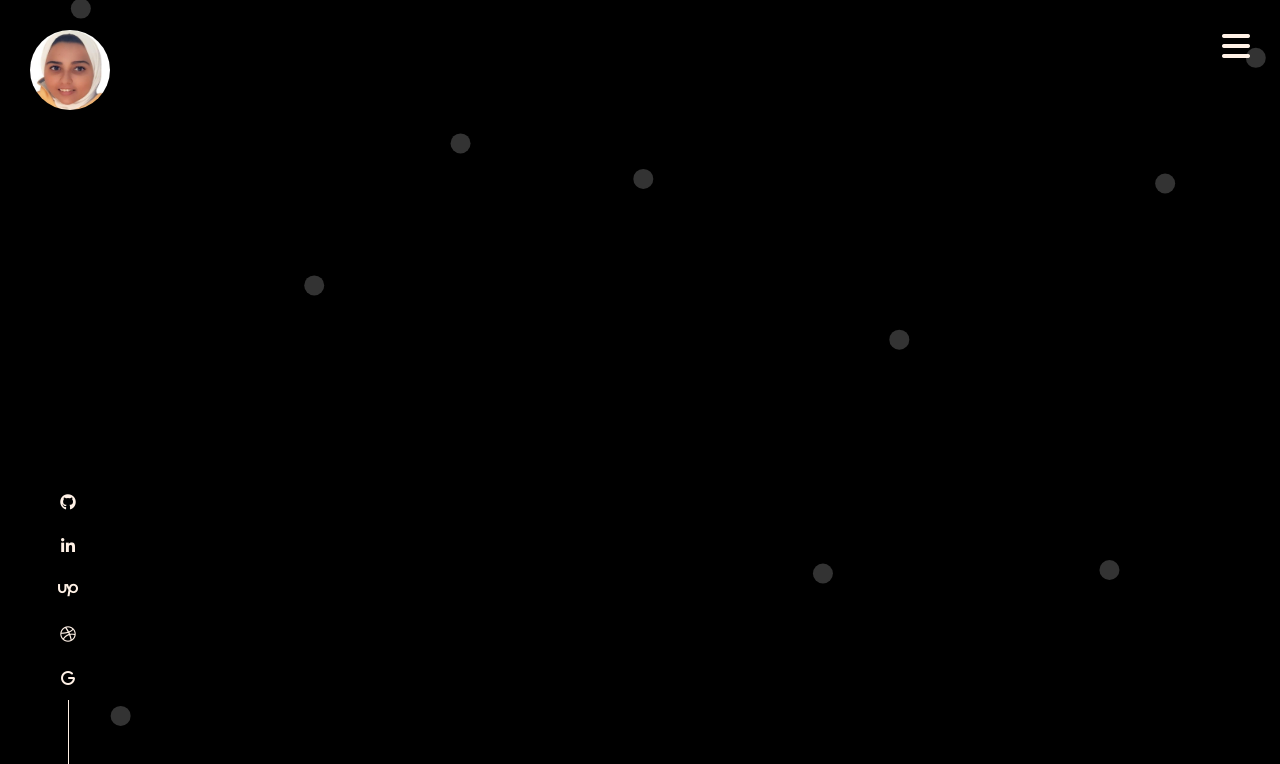
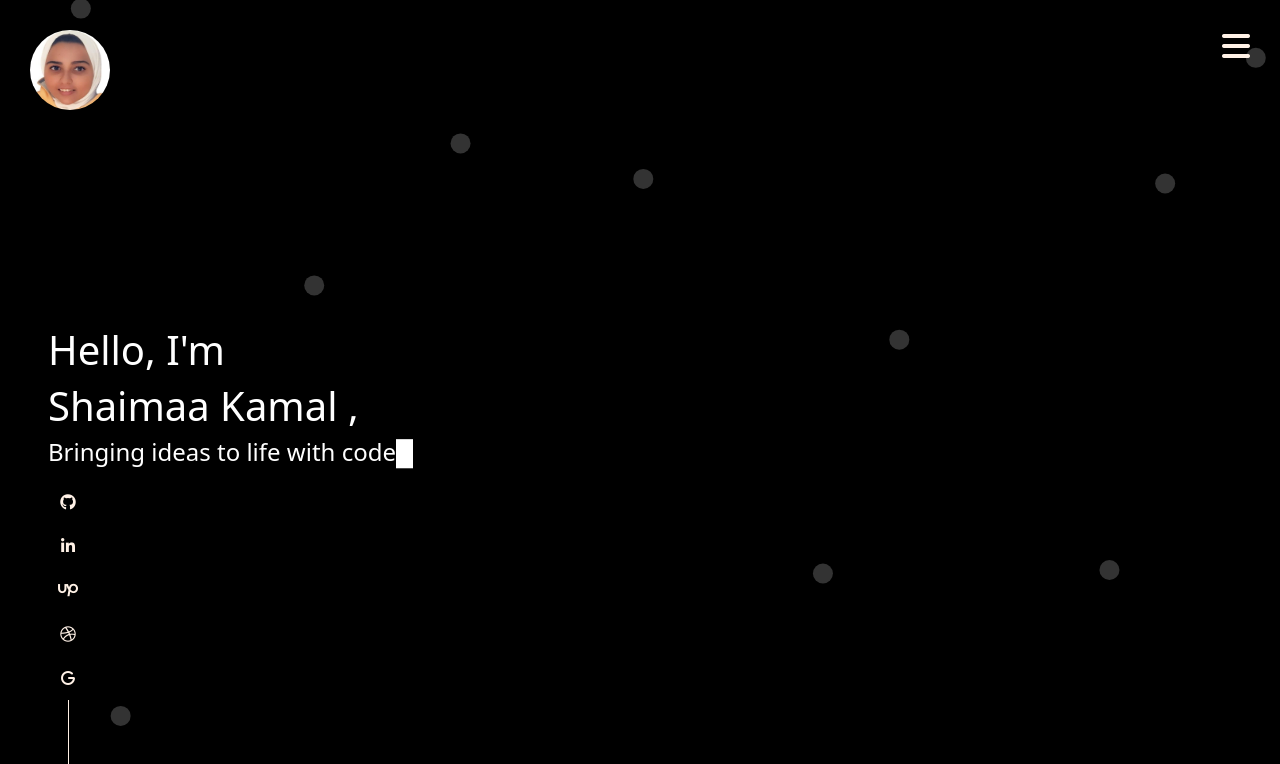
Before and after one commit to ShaimaaAKamal/ShaimaaKamal, an Angular app: page / in a window 1280 px wide. Shown: the top 764 px of the page. Built offline with nearby package versions, Linux system fonts and the light colour scheme; what @tsparticles/angular would draw is missing.

Commit message:
implement typed message in home component
install typed.js package and add it to home component to display position typed messaf=ge effect

```diff
--- a/package.json
+++ b/package.json
@@ -26,6 +26,7 @@
     "gsap": "^3.12.7",
     "rxjs": "~7.8.0",
     "tslib": "^2.3.0",
+    "typed.js": "^2.1.0",
     "zone.js": "~0.15.0"
   },
   "devDependencies": {
--- a/src/app/Components/mainComponents/home/home.component.html
+++ b/src/app/Components/mainComponents/home/home.component.html
@@ -1,3 +1,10 @@
 
 <ngx-particles id="tsparticles"></ngx-particles>
 <!-- <app-moving-circle></app-moving-circle> -->
+<section class="home text-white  vh-100 d-flex align-items-center ps-5">
+  <div class="">
+     <h1  class="fs-0 text-pink">Hello, I'm</h1>
+     <h2 class="h1 fs-0 text-pink" >Shaimaa Kamal ,</h2>
+    <h4><span class="typing-element text-babyBlue"></span></h4>
+  </div>
+</section>
--- a/src/app/Components/mainComponents/home/home.component.ts
+++ b/src/app/Components/mainComponents/home/home.component.ts
@@ -1,6 +1,7 @@
 import { Component } from '@angular/core';
 import { ISourceOptions, tsParticles} from '@tsparticles/engine';
 import { loadSlim } from '@tsparticles/slim';
+import Typed from 'typed.js';
 
 @Component({
   selector: 'app-home',
@@ -118,117 +119,24 @@ export class HomeComponent {
   detectRetina: true,
 };
 
-// particlesOptions: ISourceOptions = {
-//   particles: {
-//     number: {
-//       value: 200,
-//       density: {
-//         enable: true,
-//       },
-//     },
-//     color: {
-//       value: "#ffffff",
-//     },
-//     shape: {
-//       type: "polygon",
-//       options: {
-//         polygon: {
-//           sides: 6,
-//         },
-//         image: {
-//           src: "img/github.svg",
-//           width: 100,
-//           height: 100,
-//         },
-//       },
-//     },
-//     opacity: {
-//       value: 1,
-//       animation: {
-//         enable: true,
-//         speed: .5,
-//       },
-//     },
-//     size: {
-//       value: 2,
-//       animation: {
-//         enable: true,
-//         speed: 95,
-//       },
-//     },
-//     links: {
-//       enable: true,
-//       distance: 150,
-//       color: "#ffffff",
-//       opacity: 0.5,
-//       width: 1,
-//     },
-//     move: {
-//       enable: true,
-//       speed: 3,
-//       direction: "none",
-//       random: false,
-//       straight: false,
-//       outModes: "out",
-//       attract: {
-//         enable: false,
-//         rotate: {
-//           x: 600,
-//           y: 1200,
-//         },
-//       },
-//     },
-//   },
-//   interactivity: {
-//     detectOn: "canvas",
-//     events: {
-//       onHover: {
-//         enable: true,
-//         mode: "repulse",
-//       },
-//       onClick: {
-//         enable: true,
-//         mode: "push",
-//       },
-//       resize: {
-//         enable: true,
-//       },
-//     },
-//     modes: {
-//       grab: {
-//         distance: 400,
-//         links: {
-//           opacity: 1,
-//         },
-//       },
-//       bubble: {
-//         distance: 400,
-//         size: 40,
-//         duration: 2,
-//         opacity: 8,
-//         speed: 3,
-//       },
-//       repulse: {
-//         distance: 200,
-//         duration: 0.4,
-//       },
-//       push: {
-//         quantity: 4,
-//       },
-//       remove: {
-//         quantity: 2,
-//       },
-//     },
-//   },
-//   detectRetina: true,
-// };
-
-
 
   async ngOnInit(): Promise<void> {
     await this.initializeParticles();
   }
 
+
+  ngAfterViewInit() {
+    new Typed('.typing-element', {
+      strings: ['A Full Stack Developer !','Bringing ideas to life with code & design', 'A UI/UX Designer !','Let’s build something amazing!'],
+      typeSpeed: 30,
+      backSpeed: 30,
+      startDelay: 500,
+      backDelay: 500,
+      loop: true,
+      showCursor: true,
+      cursorChar: '█',
+    });
+  }
 
 async initializeParticles(): Promise<void> {
     await loadSlim(tsParticles); // Load the slim version of tsparticles
--- a/src/app/app.module.ts
+++ b/src/app/app.module.ts
@@ -40,7 +40,8 @@ import { ProfileImageComponent } from './Components/sharedComponents/profile-ima
   imports: [
     BrowserModule,
     AppRoutingModule,
-    NgxParticlesModule  ],
+    NgxParticlesModule,
+   ],
   schemas: [CUSTOM_ELEMENTS_SCHEMA],
   providers: [],
   bootstrap: [AppComponent]
```
Also changed, not shown: src/app/Components/mainComponents/home/home.component.scss (line endings or trailing spaces), 1 other file (tests, documents, lock files or other folders).
